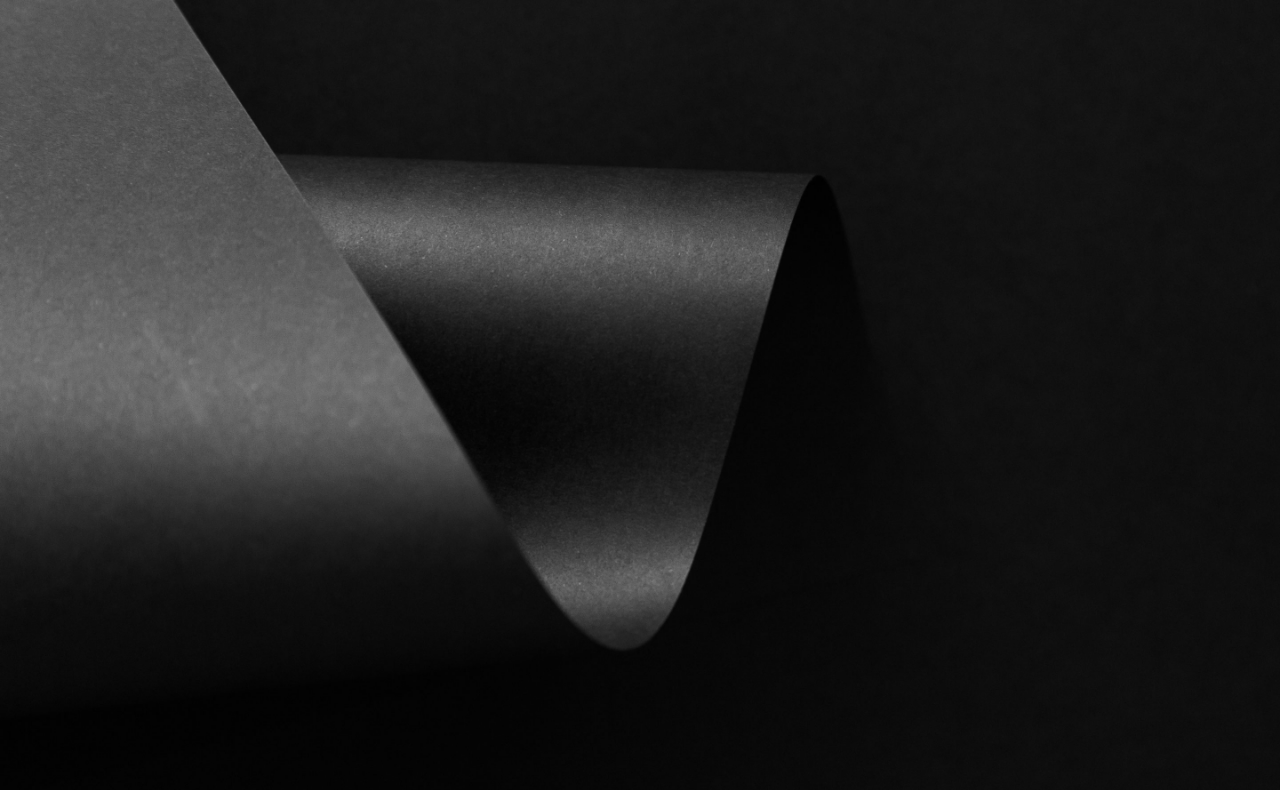
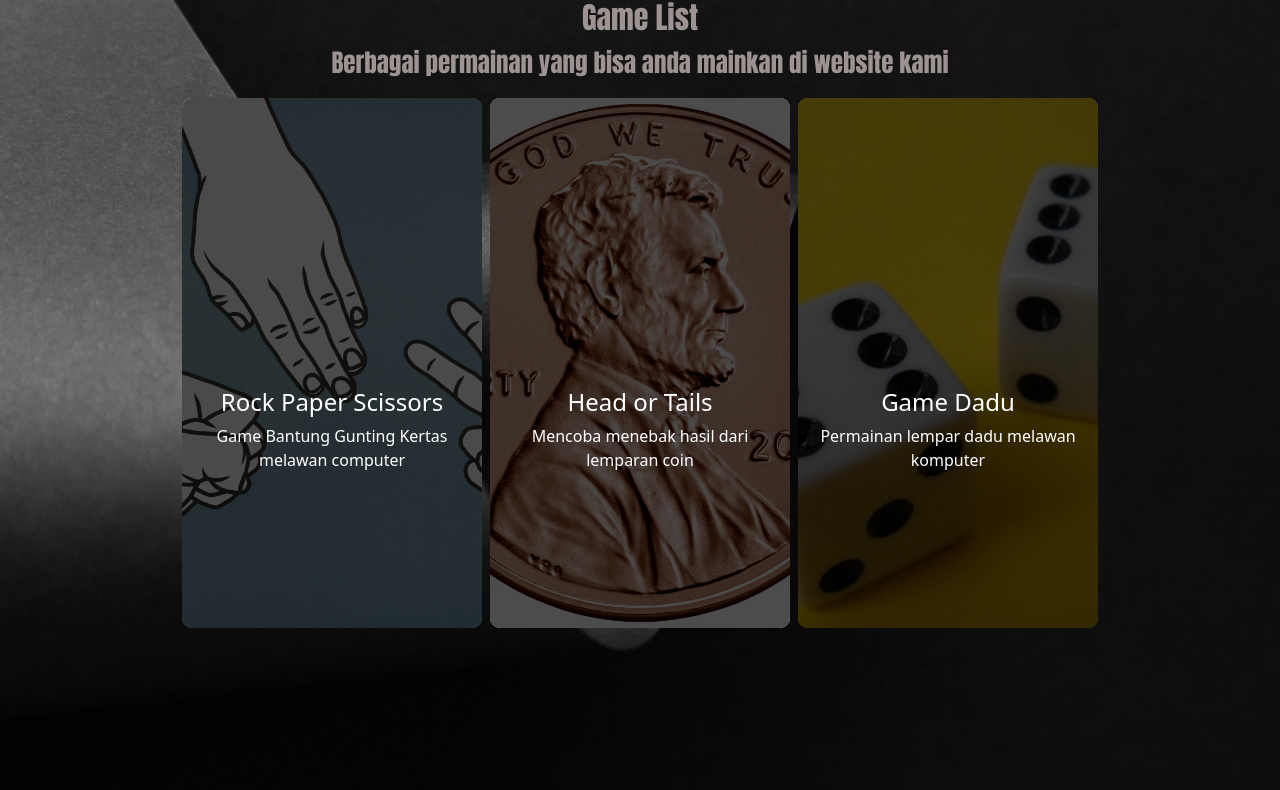
Before and after one commit to kurniawidiyantoro/FSW_32_TeamBinar2_ChallengeClientSide_Chapter10, a Next.js app: page /feature in a window 1280 px wide. Shown: the top 790 px of the page. Built offline with nearby package versions, Linux system fonts and the light colour scheme.

Commit message:
fixing page fiture&gamelist ke next.js

```diff
--- a/pages/feature.js
+++ b/pages/feature.js
@@ -1,10 +1,10 @@
 import React from "react";
 import styles from "../styles/feature.module.css";
 
-export default function Features() {
+const Features = () => {
   const items = [
     {
-      title: "Rock Paper Scissor",
+      title: "Rock Paper Scissors",
       description: "Game Bantung Gunting Kertas melawan computer",
       backgroundImage: '/images/rock-paper-scissor.jpg',
     },
@@ -20,12 +20,43 @@ export default function Features() {
     },
   ];
 
-  const fontSize = { fontSize: '16px' }
-
   return (
     <section>
       <div className={styles.FeaturePageImage}>
+        <div className={`py-12 md:py-20`}>
+          {/* Section header */}
+          <div className={`${styles["max-w-3xl"]} mx-auto text-center pb-12 md:pb-20`}>
+            <h2 className={styles.featureTitle}>
+              Game List
+            </h2>
+            <p className={styles.featureDescription}>
+              Berbagai permainan yang bisa anda mainkan di website kami
+            </p>
+          </div>
+
+          {/* Items */}
+          <div className={styles.mderwSm}>
+            {items.map((item, index) => (
+              <div
+                key={index}
+                className={styles.rectangleItem}
+                style={{ backgroundImage: `url(${item.backgroundImage})` }}
+                data-aos="fade-up"
+              >
+                <div className={styles.rectangleItemContent}>
+                  <svg viewBox="0 0 64 64" xmlns="http://www.w3.org/2000/svg">
+                    {/* Add SVG content here if needed */}
+                  </svg>
+                  <h2 className={`h4 mb-2`}>{item.title}</h2>
+                  <p>{item.description}</p>
+                </div>
+              </div>
+            ))}
+          </div>
+        </div>
       </div>
     </section>
   );
-}
+};
+
+export default Features;
--- a/pages/gamedice/index.js
+++ b/pages/gamedice/index.js
@@ -1,6 +1,6 @@
 import React, { useState, useRef, useEffect } from 'react';
 import Axios from 'axios';
-import { useNavigate } from "react-router-dom";
+// import { useNavigate } from "react-router-dom";
 import { Button } from 'reactstrap';
 import dice1 from '../../assets/images/dice1.svg';
 import dice2 from '../../assets/images/dice2.svg';
@@ -9,7 +9,7 @@ import dice4 from '../../assets/images/dice4.svg';
 import dice5 from '../../assets/images/dice5.svg';
 import dice6 from '../../assets/images/dice6.svg';
 
-import '../../styles/gameDice.css';
+import '../../styles/gameDice.module.css';
 
 function Dices() {
   const [id, setId] = useState('');
@@ -20,7 +20,7 @@ function Dices() {
   const playerRef = useRef(null);
   const computerRef = useRef(null);
   const resultDice = useRef(null);
-  const navigate = useNavigate();
+  // const navigate = useNavigate();
 
   let diceImages = [dice1, dice2, dice3, dice4, dice5, dice6];
 
--- a/styles/feature.module.css
+++ b/styles/feature.module.css
@@ -21,8 +21,10 @@
 .mderwSm {
     display: flex;
     flex-wrap: wrap;
-    justify-content: center;
-    gap: 20px;
+    gap: 8px;
+    max-width: 2xl;
+    justify-content: center; /* Center horizontally */
+    align-items: center; /* Center vertically */
 }
 
 .rectangleItem {
@@ -36,7 +38,7 @@
     position: relative;
 }
 
-.rectangleItemBefore {
+.rectangleItem::before {
     content: "";
     position: absolute;
     top: 0;
@@ -54,3 +56,15 @@
     text-align: center;
     color: #fff;
 }
+
+  @media (min-width: 768px) {
+    .mderw-sm {
+      max-width: 2xl;
+    }
+  }
+
+  @media (min-width: 1024px) {
+    .mderw-sm {
+      max-width: none;
+    }
+  }
--- a/styles/gameDice.module.css
+++ b/styles/gameDice.module.css
@@ -9,11 +9,11 @@
     text-align: center;
   }
 
-  h2 {
+  .h2 {
     margin: 2rem 0;
   }
 
-  p {
+  .p {
     font-size: 1.6rem;
     margin: 3rem 0;
   }
@@ -36,7 +36,7 @@
     color: #836fa9;
   }
 
-  ul {
+  .ul {
     list-style: none;
     font-size: 1.6rem;
   }
```
Also changed, not shown: pages/gamecoin/index.js (+10 -10 lines), pages/gamelist/index.js (+28 -35 lines), pages/index.js (+4 -4 lines), styles/gameCoin.module.css (+5 -5 lines).
